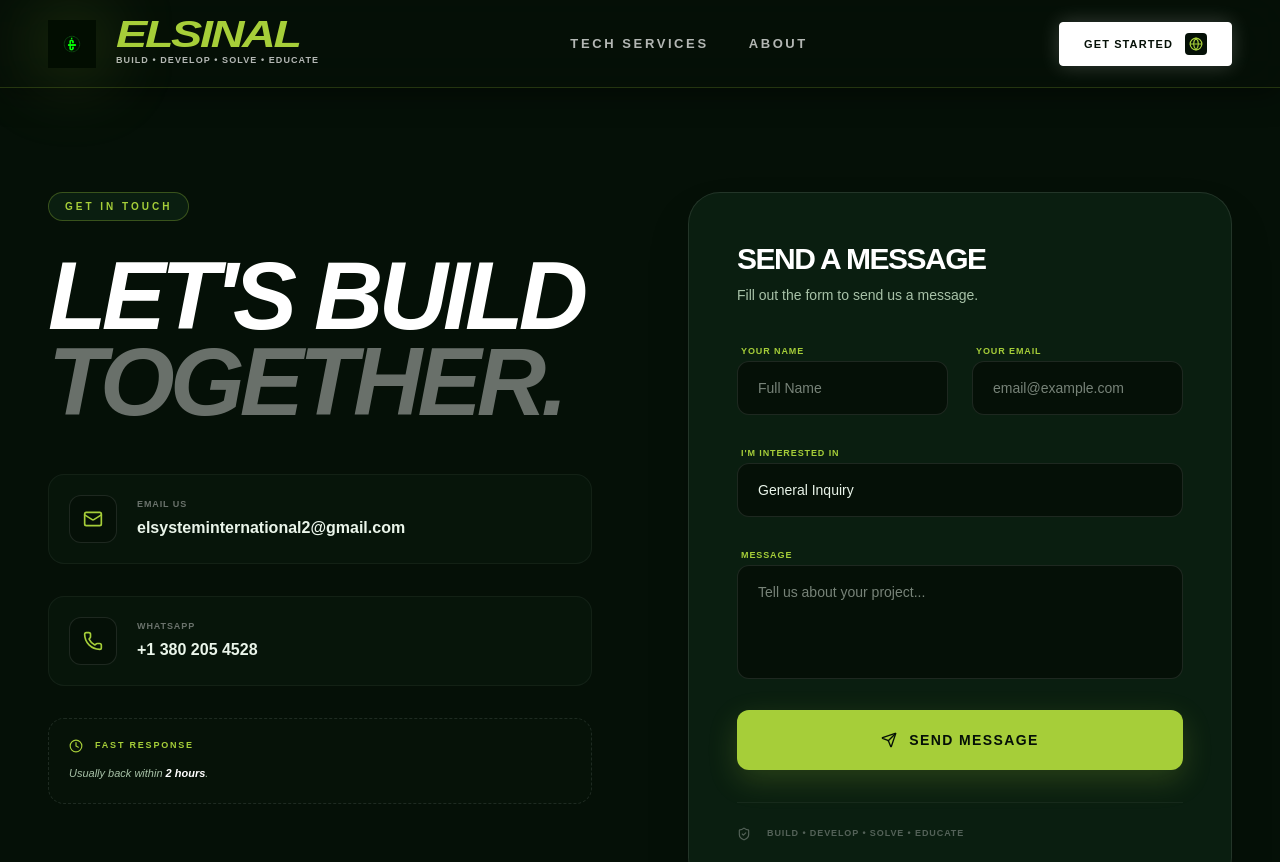
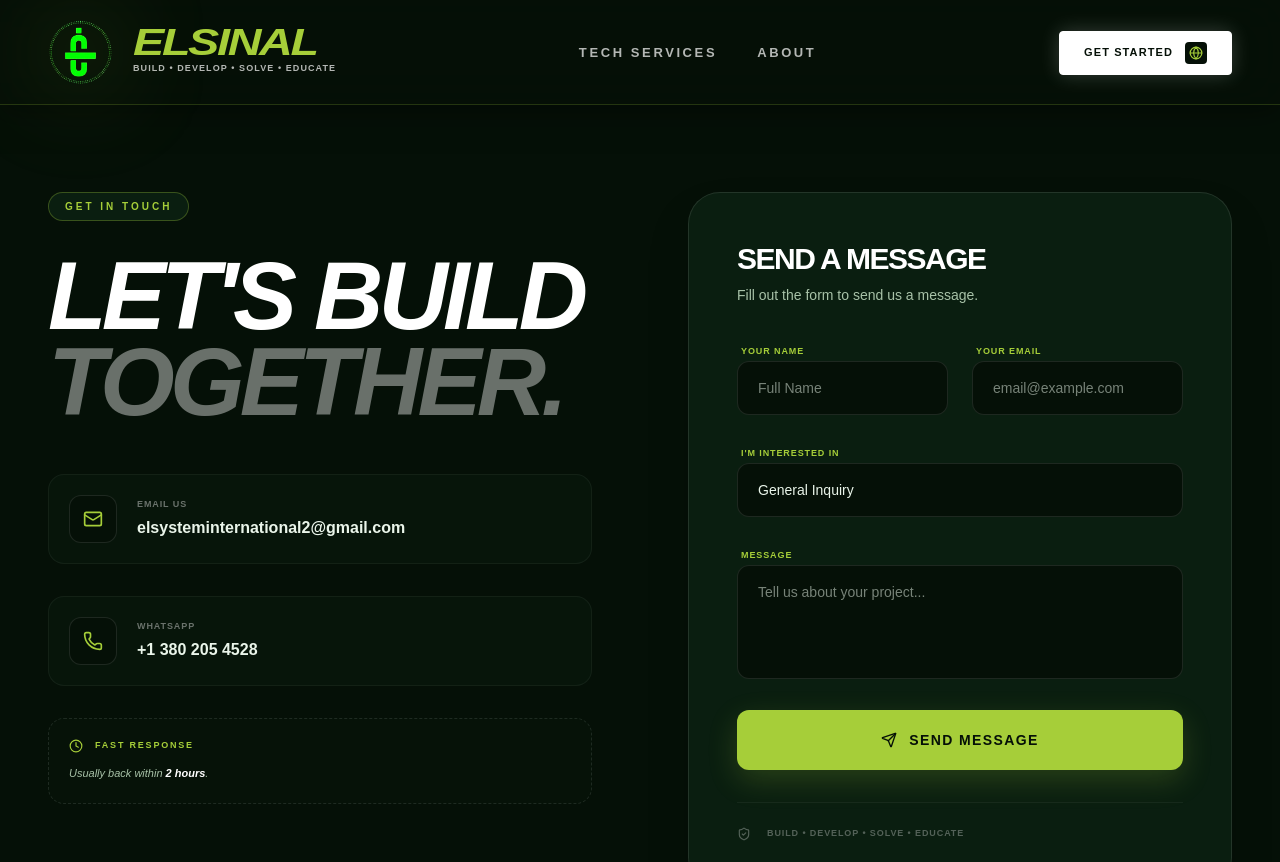
Before and after one commit to Emmanueltech2023/Elsinal-international, a Next.js app: page /contact in a window 1280 px wide. Shown: the top 862 px of the page. Built offline with nearby package versions, Linux system fonts and the light colour scheme.

Commit message:
feat: update brand logo, fix footer, and center department grid

```diff
--- a/app/about/page.tsx
+++ b/app/about/page.tsx
@@ -203,7 +203,7 @@ export default function AboutPage() {
 
         {/* 5. ORGANIZATIONAL & CONTACT */}
         <section className="px-5 md:px-12 py-20 max-w-screen-2xl mx-auto">
-          <div className="grid grid-cols-1 md:grid-cols-2 lg:grid-cols-3 gap-6">
+          <div className="grid grid-cols-1 md:grid-cols-2 lg:grid-cols-2 gap-6 max-w-4xl mx-auto">
             <div className="p-6 md:p-8 bg-white/[0.02] border border-white/5 rounded-2xl">
               <h5 className="text-[#A6CE39] font-black uppercase text-[14px] mb-6">Departments</h5>
               <ul className="space-y-3 text-[12px] font-bold text-white/70 uppercase">
@@ -227,7 +227,7 @@ export default function AboutPage() {
               </div>
             </div>
 
-            <div className="p-6 md:p-8 bg-[#A6CE39] rounded-2xl text-[#051007] md:col-span-2 lg:col-span-1">
+            {/* <div className="p-6 md:p-8 bg-[#A6CE39] rounded-2xl text-[#051007] md:col-span-2 lg:col-span-1">
               <h5 className="font-black uppercase text-[10px] mb-6">Contacts</h5>
               <div className="space-y-4">
                 <p className="text-sm font-black italic break-words">elsysteminternational2@gmail.com</p>
@@ -242,7 +242,7 @@ export default function AboutPage() {
                   </div>
                 </div>
               </div>
-            </div>
+            </div> */}
           </div>
         </section>
       </div>
--- a/app/services/page.tsx
+++ b/app/services/page.tsx
@@ -233,7 +233,6 @@ export default function ServicesPage() {
               </div>
             ))}
           </div>
-           <Services />
         </section>
 
       </div>
--- a/components/Navbar.tsx
+++ b/components/Navbar.tsx
@@ -37,11 +37,13 @@ export default function Navbar() {
   <Image
     src="/logo3.png"
     alt="ELSINAL Logo"
-                width={38}
-                height={38}
-                className="z-10 relative brightness-110 md:w-[48px] md:h-[48px]"
+    width={60}
+    height={60}
+    className="z-10 relative brightness-110 md:w-[65px] md:h-[65px] transition-transform duration-300 group-hover:scale-105"
   />
-              <div className="absolute inset-0 bg-[#A6CE39]/20 blur-xl rounded-full scale-150"></div>
+
+  {/* The Glow: Now that the logo is transparent, this will shine through the gaps in the dots nicely */}
+  <div className="absolute inset-0 bg-[#A6CE39]/15 blur-2xl rounded-full scale-125 group-hover:bg-[#A6CE39]/25 transition-all"></div>
 </div>
 
             <div className="flex flex-col">
```
Also changed, not shown: public/logo3.png. Lines whose indentation alone changed are shown as unchanged.
